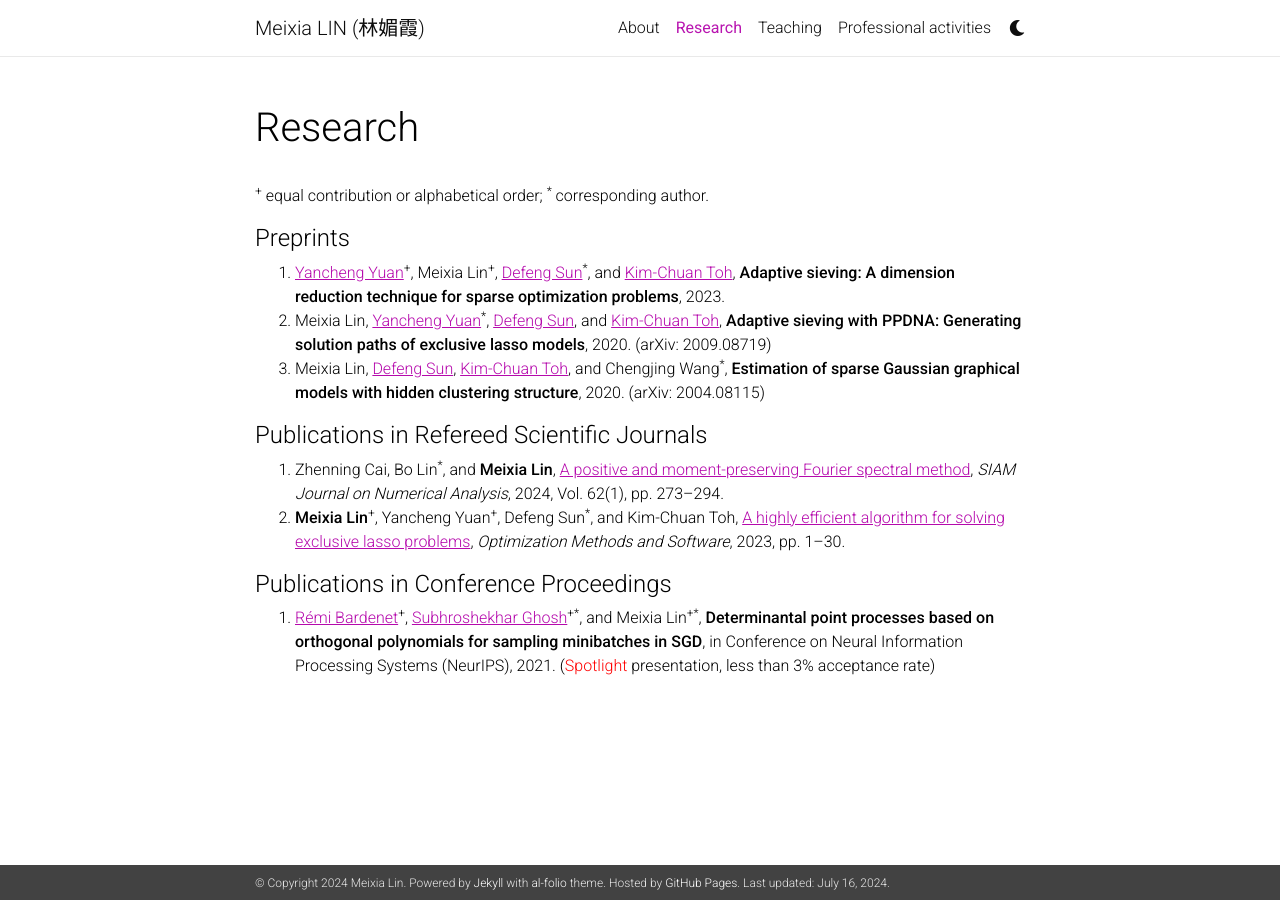
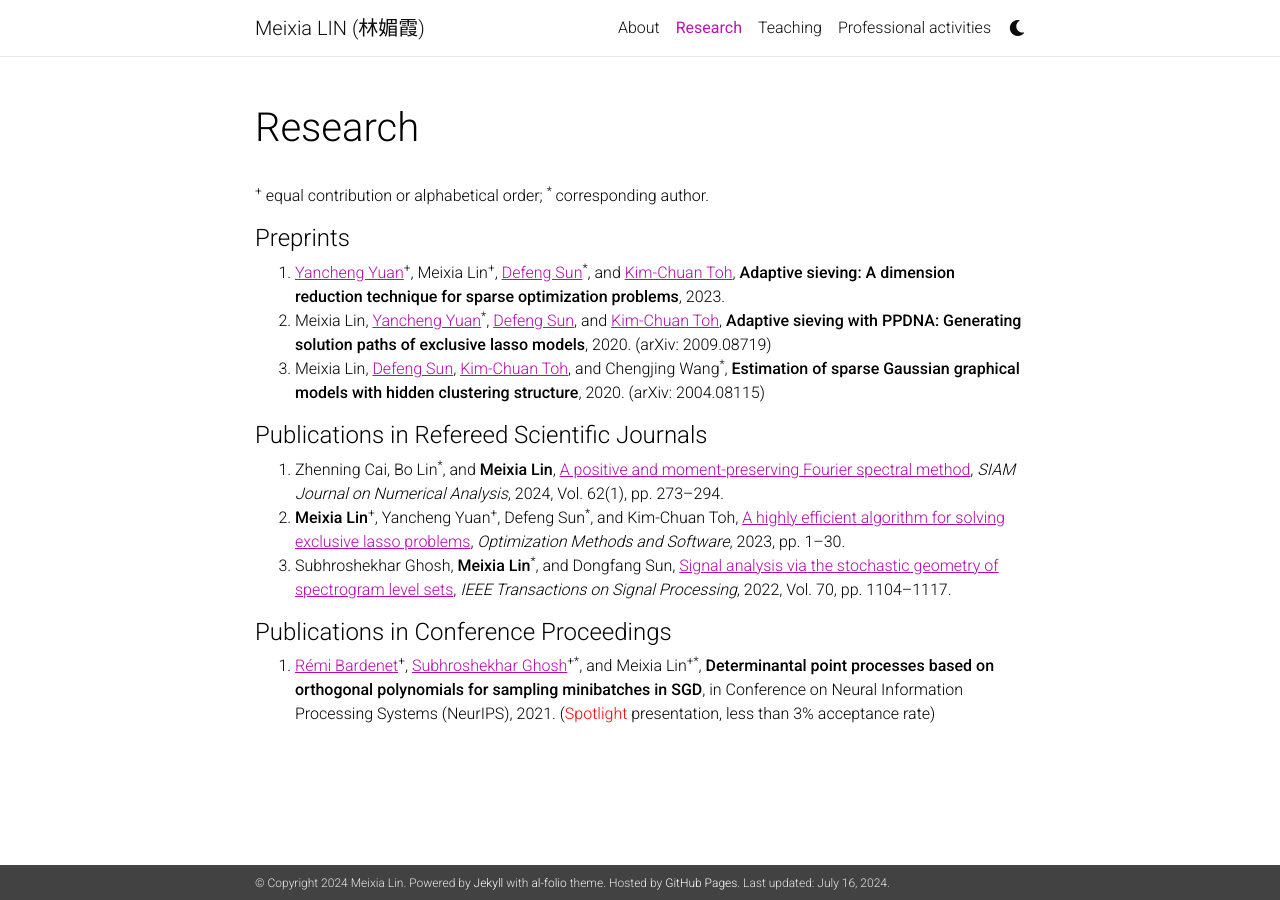
Before and after one commit to linmeixia/linmeixia.github.io, a Jekyll site: the page built from _pages/publications.md, in a window 1280 px wide. Built offline with Jekyll 4.4.1, drawn with Linux system fonts in a browser that asks for light colours; nearby versions of some CDN libraries; comment, search, counter and statistics services are not loaded; a style sheet for code colours, icons or effects is not loaded.

Commit message:
Update publications.md

```diff
--- a/_pages/publications.md
+++ b/_pages/publications.md
@@ -20,6 +20,7 @@ nav: true
 
 1. Zhenning Cai, Bo Lin<sup>*</sup>, and <strong>Meixia Lin</strong>, <a href="https://epubs.siam.org/doi/10.1137/23M1563918" style="text-decoration: underline;"> A positive and moment-preserving Fourier spectral method</a>, _SIAM Journal on Numerical Analysis_, 2024, Vol. 62(1), pp. 273--294.
 2. <strong>Meixia Lin</strong><sup>+</sup>, Yancheng Yuan<sup>+</sup>, Defeng Sun<sup>*</sup>, and Kim-Chuan Toh, <a href="https://www.tandfonline.com/doi/full/10.1080/10556788.2023.2253356" style="text-decoration: underline;"> A highly efficient algorithm for solving exclusive lasso problems</a>, _Optimization Methods and Software_, 2023, pp. 1--30.
+3. Subhroshekhar Ghosh, <strong>Meixia Lin</strong><sup>*</sup>, and Dongfang Sun, <a href="https://ieeexplore.ieee.org/document/9720125" style="text-decoration: underline;"> Signal analysis via the stochastic geometry of spectrogram level sets</a>, _IEEE Transactions on Signal Processing_, 2022, Vol. 70, pp. 1104--1117.
 
 
 
```
